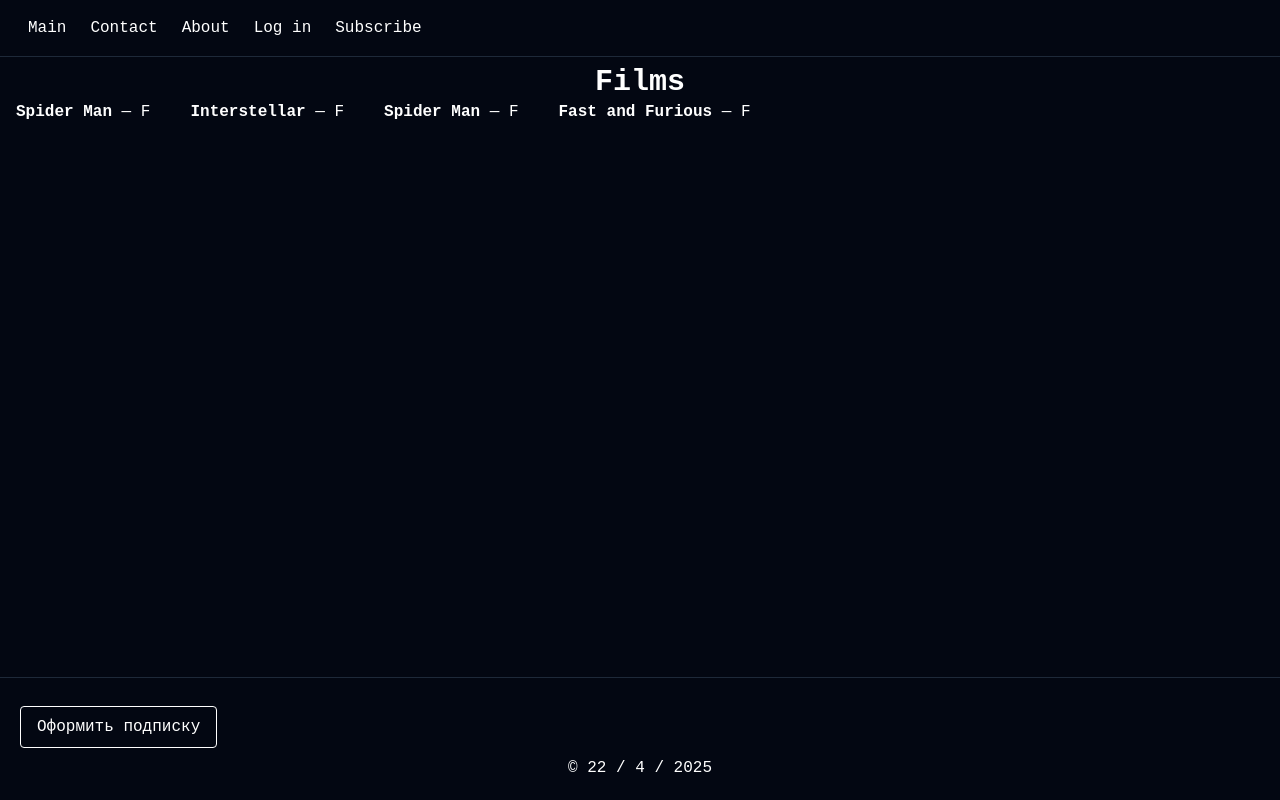
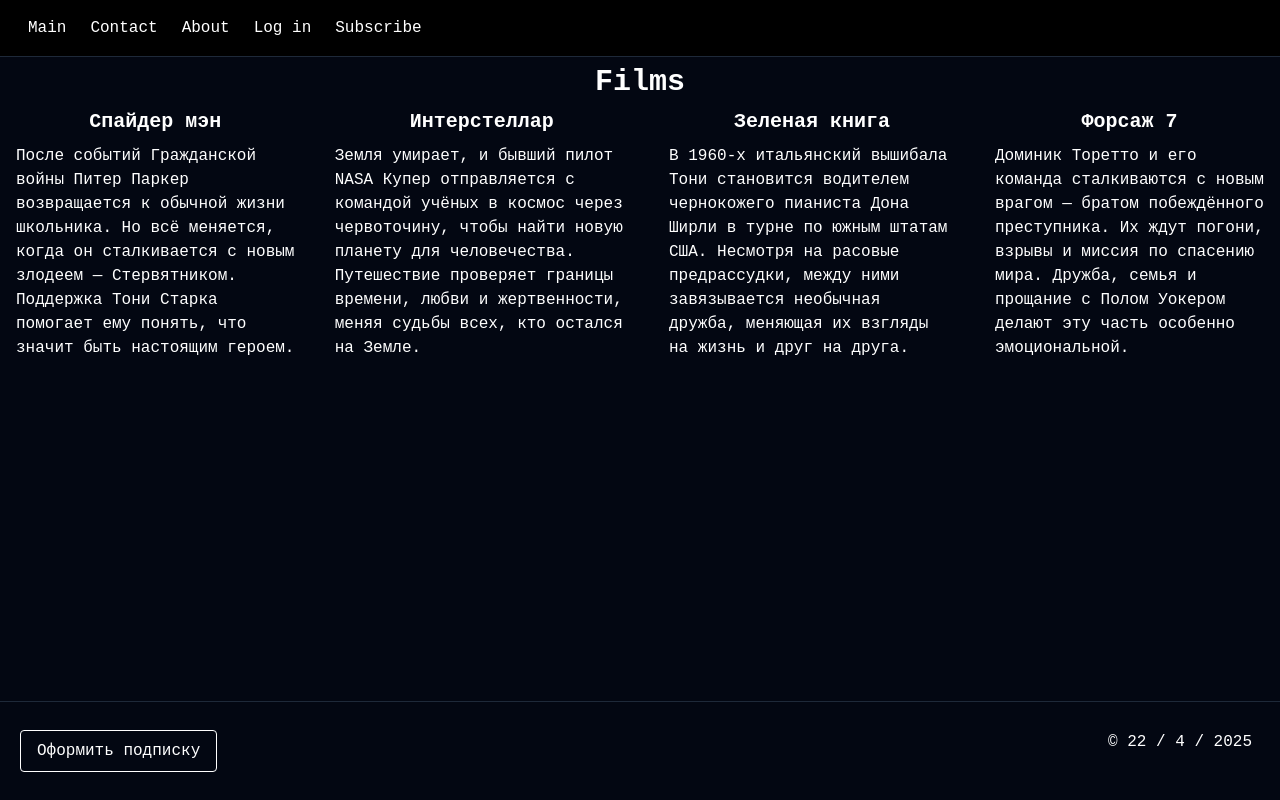
Before and after one commit to DVfrontend/filmaxis-next.js, a Next.js app: page /pages/main in a window 1280 px wide. Built offline with nearby package versions, Linux system fonts and the light colour scheme.

Commit message:
Изменил карточки

```diff
--- a/src/app/globals.scss
+++ b/src/app/globals.scss
@@ -6,6 +6,7 @@
   margin: 2;
   padding: 2;
   transition: background-color 0.9s ease, color 0.9s ease;
+  // background-color: black;
 }
 
 h1, h2, h3, h4, h5, h6{
--- a/src/app/page.tsx
+++ b/src/app/page.tsx
@@ -2,7 +2,7 @@
 // import styles from "../ui/first.module.scss";
 // import Button from "../components/button";
 
-export default function First() {
+export default function Home() {
   return (
     <>
       <>
@@ -14,37 +14,36 @@
         <br></br>
 
         <h2 className="text-2xl m-3">
-          Cinema Web — your personal movie portal where dreams of an endless
-          movie marathon become a reality! 🎬
+          Cinema Web — твой личный кино-портал, где мечты о бесконечном
+          киномарафоне становятся реальностью! 🎬
         </h2>
         <br></br>
         <ul>
           <li>
-            ✨ Over 1000 movies in the collection, available in stunning 4K
-            quality — from cult classics to the latest releases.
+            ✨ Более 1000 фильмов в коллекции, доступных в потрясающем качестве
+            4K — от культовой классики до новинок.
           </li>
           <li>
-            🍿 Convenient search by genre, rating, and release year: find
-            exactly what you need in just a few clicks.
+            🍿 Удобный поиск по жанру, рейтингу и году выпуска: найди именно то,
+            что нужно, всего за пару кликов.
           </li>
           <li>
-            🎥 Exclusive selections from film critics and recommendations based
-            on your preferences.
+            🎥 Эксклюзивные подборки от кинокритиков и рекомендации на основе
+            твоих предпочтений.
           </li>
           <li>
-            📱 Watch anywhere: on your TV, laptop, or smartphone — synchronized
-            across all devices.
+            📱 Смотри где угодно: на телевизоре, ноутбуке или смартфоне —
+            синхронизация на всех устройствах.
           </li>
           <li>
-            🌟 Weekly updates: new movies, trailers, and interesting facts about
-            the film industry.
+            🌟 Еженедельные обновления: новые фильмы, трейлеры и интересные
+            факты о киноиндустрии.
           </li>
         </ul>
         <br></br>
         <p>
-          Cinema Web is not just a website — it is your ticket to the world of
-          cinema, where every frame is an emotion and every movie is a story.
-          🎟️✨
+          Cinema Web — это не просто сайт, это твой билет в мир кино, где каждый
+          кадр — это эмоция, а каждый фильм — история. 🎟️✨
         </p>
 
         {/* <Link href="ru/pages/home" className={styles.button}>Русский</Link>
--- a/src/app/pages/movies/SpiderMan/page.tsx
+++ b/src/app/pages/movies/SpiderMan/page.tsx
@@ -3,6 +3,7 @@
     <>
       {/* <Navbar />
       <Footer /> */}
+      <h1>fvj</h1>
     </>
   )
 }
--- a/src/components/layout/Footer.tsx
+++ b/src/components/layout/Footer.tsx
@@ -2,13 +2,13 @@
 
 export default function Footer() {
   return (
-    <footer className="bg-gray-950 p-5 border-gray-800 border-t  text-white bottom-0 left-0 right-0">
+    <footer className="bg-gray-950 p-5 border-gray-800 border-t  text-white bottom-0 left-0 right-0 flex justify-between">
       <article className="flex justify-between items-center">
         <Link href="/pages/subscribe" className="border rounded-sm my-2 px-4 py-2 duration-700 hover:text-black hover:shadow-white/50 hover:shadow-lg hover:border-white hover:bg-white/85">Оформить подписку</Link>
         {/* сделать при нажатии на кнопку выходит зарегаться */}
 
       </article>
-      <p className="text-center">&copy; {new Date().getDate()} / {new Date().getMonth() + 1} / {new Date().getFullYear()}</p>
+      <p className="text-center m-2">&copy; {new Date().getDate()} / {new Date().getMonth() + 1} / {new Date().getFullYear()}</p>
     </footer>
   );
 }
--- a/src/components/layout/Navbar.tsx
+++ b/src/components/layout/Navbar.tsx
@@ -25,16 +25,7 @@
   const pathname = usePathname();
   return (
     <nav>
-      <div className="bg-gray-950 p-4 border-b-1 border-gray-800 text-white fixed top-0 right-0 left-0">
-            {/* <Link href="/pages/main" className="font-bold inline-block px-3 border-b duration-300">
-              <h1 className="hover:shadow-lg shadow-white/40">Main</h1>
-            </Link>
-          сделать актив
-            <Link href="/pages/contact" className="font-bold inline-block px-3 hover:border-b duration-300">Contact</Link>
-            <Link href="/pages/about" className="font-bold inline-block px-3 hover:border-b duration-300">About</Link>
-            <Link href="/pages/subscribe"></Link>
-            <Link href="/pages/login" className="font-bold inline-block px-3 hover:border-b duration-300 text-right">Log in</Link>
-        <Link href="/pages/login" className="font-bold inline-block px-3 hover:border-b duration-300 text-right">Subscribe</Link> */}
+      <div className="bg-black p-4 border-b-1 border-gray-800 text-white fixed top-0 right-0 left-0 flex justify-between">
         <div>
         {nav.map(({ id, title, path }) => (
           <Link key={id} href={path} className='m-3'>
--- a/src/data/films.json
+++ b/src/data/films.json
@@ -1,22 +1,30 @@
 [
   {
     "id": 1,
-    "name": "Spider Man",
-    "description" : "F"
+    "name": "Спайдер мэн",
+    "description" : "После событий Гражданской войны Питер Паркер возвращается к обычной жизни школьника. Но всё меняется, когда он сталкивается с новым злодеем — Стервятником. Поддержка Тони Старка помогает ему понять, что значит быть настоящим героем.",
+    "href" : "movies/spiderMan/",
+    "img": ""
   },
   {
     "id": 2,
-    "name": "Interstellar",
-    "description" : "F"
+    "name": "Интерстеллар",
+    "description" : "Земля умирает, и бывший пилот NASA Купер отправляется с командой учёных в космос через червоточину, чтобы найти новую планету для человечества. Путешествие проверяет границы времени, любви и жертвенности, меняя судьбы всех, кто остался на Земле.",
+    "href" : "movies/interstellar/",
+    "img": ""
   },
   {
     "id": 3,
-    "name": "Spider Man",
-    "description" : "F"
+    "name": "Зеленая книга",
+    "description" : "В 1960-х итальянский вышибала Тони становится водителем чернокожего пианиста Дона Ширли в турне по южным штатам США. Несмотря на расовые предрассудки, между ними завязывается необычная дружба, меняющая их взгляды на жизнь и друг на друга.",
+    "href" : "movies/greenBook/",
+    "img": ""
   },
   {
     "id":4,
-    "name": "Fast and Furious",
-    "description" : "F"
+    "name": "Форсаж 7",
+    "description" : "Доминик Торетто и его команда сталкиваются с новым врагом — братом побеждённого преступника. Их ждут погони, взрывы и миссия по спасению мира. Дружба, семья и прощание с Полом Уокером делают эту часть особенно эмоциональной.",
+    "href" : "movies/FAF/",
+    "img": ""
   }
 ]
--- a/src/data/films.tsx
+++ b/src/data/films.tsx
@@ -2,11 +2,11 @@
 
 import data from "@/data/films.json";
 import { useEffect, useState } from "react";
-import type { Films } from "@/types";
+import type { Film } from "@/types";
 import Link from "next/link";
 
 function FIlms() {
-  const [films, setFIlms] = useState<Films[]>([]);
+  const [films, setFIlms] = useState<Film[]>([]);
 
   useEffect(() => {
     setFIlms(data);
@@ -15,10 +15,10 @@
   return (
     <div>
       <h1 className="text-3xl font-bold">Films</h1>
-      <ul className="list-disc">
+      <ul>
         {films.map((film) => (
           <li key={film.id}>
-            <Link href={"/movies/FAF"}><b>{film.name}</b> — {film.description}</Link>
+            <Link href={film.href}><span className="font-bold flex justify-center m-2 text-xl">{film.name}</span>{film.description}</Link>
           </li>
         ))}
       </ul>
--- a/src/types/index.ts
+++ b/src/types/index.ts
@@ -1,8 +1,9 @@
-export type Films = {
+export type Film = {
   id: number,
   name: string,
   img?: HTMLImageElement
   description?: string
+  href: string
 }
 
 export type LayoutProps = {
```
Also changed, not shown: src/app/pages/movies/FAF/page.tsx (renamed from src/app/pages/movies/FAF/FAF.tsx).
